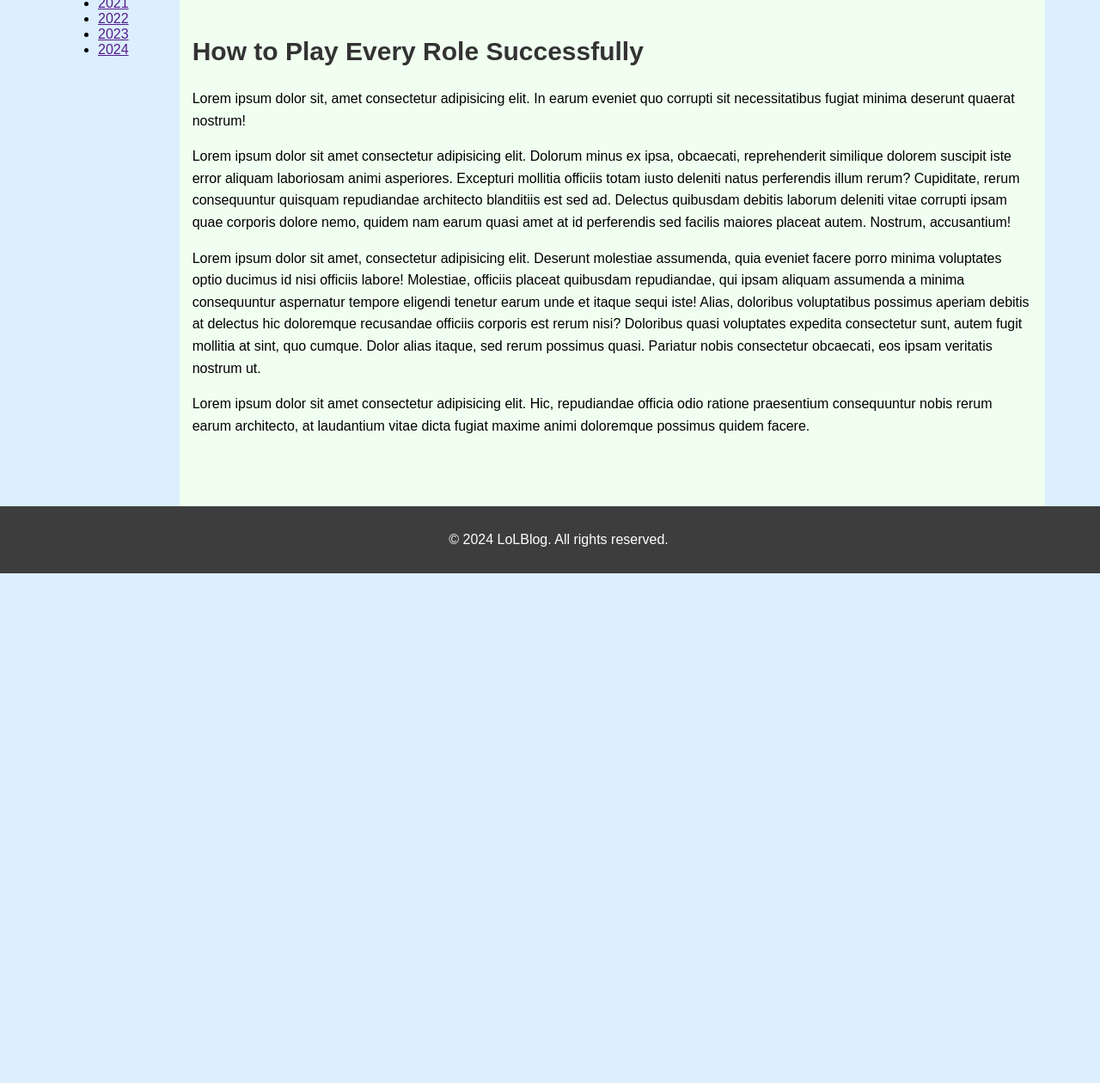
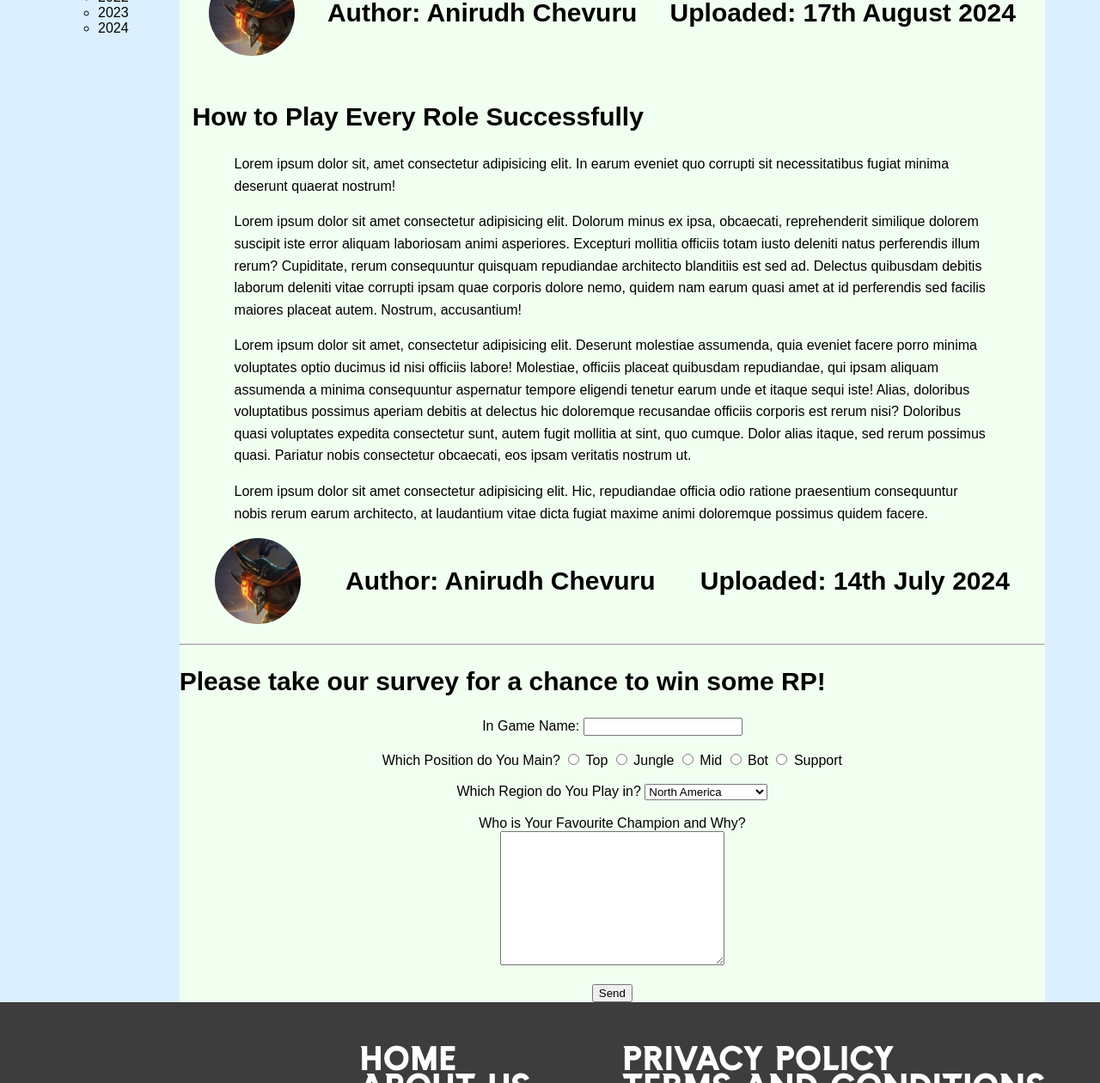
Before and after one commit to AnirudhChevuru/anirudhchevuru.github.io, a plain HTML site: page index.html in a window 1280 px wide. Shown: the part 810-2070 px from the top of the page at 86% size. Before the commit the page ends 1477 px from the top, so only its background shows below. Drawn offline with Linux system fonts and the light colour scheme.

Commit message:
Initial Commit

```diff
--- a/index.html
+++ b/index.html
@@ -9,16 +9,16 @@
 </head>
 
 <body>
-    <header>
+    <header id="main-header">
         <a href="index.html" id="header-box">
             <h1>LoLBlog</h1>
         </a>
 
         <nav id="main-links">
             <a href="">Home</a>
-            <a href="">About</a>
+            <a href="">About Us</a>
             <a href="">FAQ</a>
-            <a href="">Contact Us</a>
+            <a href="">Contact</a>
         </nav>
     </header>
 
@@ -66,27 +66,117 @@
 
             <div>
                 <article>
+                    <header>
                         <h2>My Favourite Champion to Play</h2>
+                    </header>
+                    <main>
                         <p>Lorem ipsum dolor sit amet consectetur adipisicing elit. Sed nisi non architecto et quibusdam asperiores perspiciatis consequuntur recusandae ducimus! Iste corporis labore velit aut possimus consequatur harum, perferendis unde minima sunt at, tempora facere aspernatur eum molestiae. At laborum natus corrupti dignissimos exercitationem dicta id. Minima, sunt quod facere sit nisi dignissimos asperiores deleniti quas beatae doloribus blanditiis voluptatum nostrum porro natus illo obcaecati explicabo ducimus quam, aperiam vel quasi? Enim est aliquam temporibus soluta, obcaecati ratione minima ex quaerat quasi reprehenderit eaque corrupti quia molestias laboriosam veniam eveniet ducimus eius adipisci veritatis neque eos voluptatibus accusamus ad qui. Eum.</p>
                         <blockquote>
                             <cite>"Master Yi is the single greatest hypercarry in the game" - Anirudh, 2019.</cite>
                         </blockquote>
                         <p>Lorem ipsum dolor sit amet consectetur adipisicing elit. Ducimus praesentium incidunt ipsum eaque ab quisquam tempora quas similique nulla minus cumque voluptate deserunt atque saepe perspiciatis deleniti maxime, molestias voluptas quibusdam quidem natus architecto. Sapiente sequi consequatur, odit harum at debitis cum accusamus repellat expedita rerum nulla autem facere quidem!</p>
                         <p>Lorem ipsum dolor sit amet, consectetur adipisicing elit. Id nesciunt nobis praesentium, dolores autem consequatur quas? Dolorem dolor deserunt fugit facilis, ipsa beatae eos rem quibusdam voluptatum nobis, mollitia aperiam.</p>
+                    </main>
+                    <footer class="author-footer">
+                        <img src="Images/Master_yi.png">
+                        <h2>Author: Anirudh Chevuru</h3>
+                        <h2>Uploaded: 17th August 2024</h4>
+                    </footer>
                 </article>
                 <article>
+                    <header>
                         <h2>How to Play Every Role Successfully</h2>
+                    </header>
+                    <main>
                         <p>Lorem ipsum dolor sit, amet consectetur adipisicing elit. In earum eveniet quo corrupti sit necessitatibus fugiat minima deserunt quaerat nostrum!</p>
                         <p>Lorem ipsum dolor sit amet consectetur adipisicing elit. Dolorum minus ex ipsa, obcaecati, reprehenderit similique dolorem suscipit iste error aliquam laboriosam animi asperiores. Excepturi mollitia officiis totam iusto deleniti natus perferendis illum rerum? Cupiditate, rerum consequuntur quisquam repudiandae architecto blanditiis est sed ad. Delectus quibusdam debitis laborum deleniti vitae corrupti ipsam quae corporis dolore nemo, quidem nam earum quasi amet at id perferendis sed facilis maiores placeat autem. Nostrum, accusantium!</p>
                         <p>Lorem ipsum dolor sit amet, consectetur adipisicing elit. Deserunt molestiae assumenda, quia eveniet facere porro minima voluptates optio ducimus id nisi officiis labore! Molestiae, officiis placeat quibusdam repudiandae, qui ipsam aliquam assumenda a minima consequuntur aspernatur tempore eligendi tenetur earum unde et itaque sequi iste! Alias, doloribus voluptatibus possimus aperiam debitis at delectus hic doloremque recusandae officiis corporis est rerum nisi? Doloribus quasi voluptates expedita consectetur sunt, autem fugit mollitia at sint, quo cumque. Dolor alias itaque, sed rerum possimus quasi. Pariatur nobis consectetur obcaecati, eos ipsam veritatis nostrum ut.</p>
                         <p>Lorem ipsum dolor sit amet consectetur adipisicing elit. Hic, repudiandae officia odio ratione praesentium consequuntur nobis rerum earum architecto, at laudantium vitae dicta fugiat maxime animi doloremque possimus quidem facere.</p>
+                     </main>
+                     <footer class="author-footer">
+                        <img src="Images/Master_yi.png">
+                        <h2>Author: Anirudh Chevuru</h3>
+                        <h2>Uploaded: 14th July 2024</h4>
+                     </footer>
                 </article>
+
+                <hr>
+                <h2>Please take our survey for a chance to win some RP!</h2>
+                <form action="" method="">
+                    <label for="in-game-name">In Game Name:</label>
+                    <input type="text" id="in-game-name" name="in-game-name" required>
+                    <br>
+                    <br>
+
+                    <label for="main-role">Which Position do You Main?</label>
+                    <input type="radio" name="main-role" id="top" value="top">
+                    <label for="top">Top</label>
+                    <input type="radio" name="main-role" id="jungle" value="jungle">
+                    <label for="jungle">Jungle</label>
+                    <input type="radio" name="main-role" id="mid" value="mid">
+                    <label for="mid">Mid</label>
+                    <input type="radio" name="main-role" id="bot" value="bot">
+                    <label for="bot">Bot</label>
+                    <input type="radio" name="main-role" id="sup" value="sup">
+                    <label for="sup">Support</label>
+                    <br>
+                    <br>
+
+                    <label for="region">Which Region do You Play in?</label>
+                    <select name="region" id="region">
+                        <option value="na">North America</option>
+                        <option value="euw">EU West</option>
+                        <option value="eune">EU Nordic and East</option>
+                        <option value="lan">Latin America North</option>
+                        <option value="las">Latin America South</option>
+                        <option value="br">Brazil</option>
+                        <option value="kr">Korea</option>
+                        <option value="cn">China</option>
+                        <option value="sea">South East Asia</option>
+                        <option value="jp">Japan</option>
+                        <option value="oce">Oceania</option>
+                        <option value="tr">Turkey</option>
+                        <option value="ru">Russia</option>
+                        <option value="me">Middle East</option>
+                    </select>
+                    <br>
+                    <br>
+
+                    <label for="champ">Who is Your Favourite Champion and Why?</label>
+                    <br>
+                    <textarea name="champ" id="champ" cols="30" rows="10" required></textarea>
+                    <br>
+                    <br>
+
+                    <input type="submit" value="Send">
+                </form>
             </div>
         </div>
+
+
     </main>
 
-    <footer>
-        <p>&copy; 2024 LoLBlog. All rights reserved.</p>
+    <footer id="final-footer">
+        <section>
+            <nav>
+                <ul id="end-links">
+                    <div>
+                        <a href="index.html"><h2>LoLBlog</h2></a>
+                    </div>
+                    <div>
+                        <li><a href="">Home</a></li>
+                        <li><a href="">About Us</a></li>
+                        <li><a href="">FAQ</a></li>
+                        <li><a href="">Contact</a></li>
+                    </div>
+                    <div>
+                        <li><a href="">Privacy Policy</a></li>
+                        <li><a href="">Terms and Conditions</a></li>
+                        <li><a href="">Cookie Policy</a></li>
+                    </div>
+                </ul>
+            </nav>
+        </section>
     </footer>
 </body>
 
--- a/styles.css
+++ b/styles.css
@@ -9,7 +9,7 @@ body {
     background-color: #dbefff;
 }
 
-header {
+#main-header {
     font-family: League, Arial, sans-serif;
     font-size: 50px;
     background-color: #3d3d3d;
@@ -56,7 +56,6 @@ main {
     justify-content: space-around;
 }
 
-
 #main-content > div > article{
     padding: 15px;
 }
@@ -67,25 +66,71 @@ main {
     padding-right: 20px;
 }
 
-article {
-    margin-bottom: 50px;
+#main-content > aside > section > nav > ul > li{
+    list-style: circle;
+}
+
+#main-content > aside > section > nav > ul > li > a{
+    color: black;
+    text-decoration: none;
+}
+
+img{
+    width: 100px;
+    height: 100px;
+    border-radius: 50%;
 }
 
 h2 {
     font-size: 30px;
-    color: #333;
 }
 
 p {
     line-height: 1.6;
 }
 
-footer {
+.author-footer{
+    display: flex;
+    justify-content: space-around;
+    align-items: center;
+}
+
+form{
+    display: block;
+    text-align: center;
+}
+
+#final-footer > section > nav > ul > div > li > a{
+    background-color: #3d3d3d;
+    color:white
+}
+
+#final-footer{
+    font-family: League, Arial, sans-serif;
     background-color: #3d3d3d;
     color: white;
-    text-align: center;
     padding: 10px;
-    position: relative;
     bottom: 0;
     width: 100%;
 }
+
+#end-links{
+    display: flex;
+    justify-content: space-around;
+    font-size: 40px;
+    list-style: none;
+}
+
+#end-links > div > a{
+    color: goldenrod;
+    text-decoration: none;
+}
+
+#end-links > div > a > h2{
+    font-size: 60px;
+}
+
+#end-links > div > li > a{
+    padding-right: 40px;
+    text-decoration: none;
+}
```
Also changed, not shown: Images/Master_yi.png (added). Lines whose indentation alone changed are shown as unchanged.
